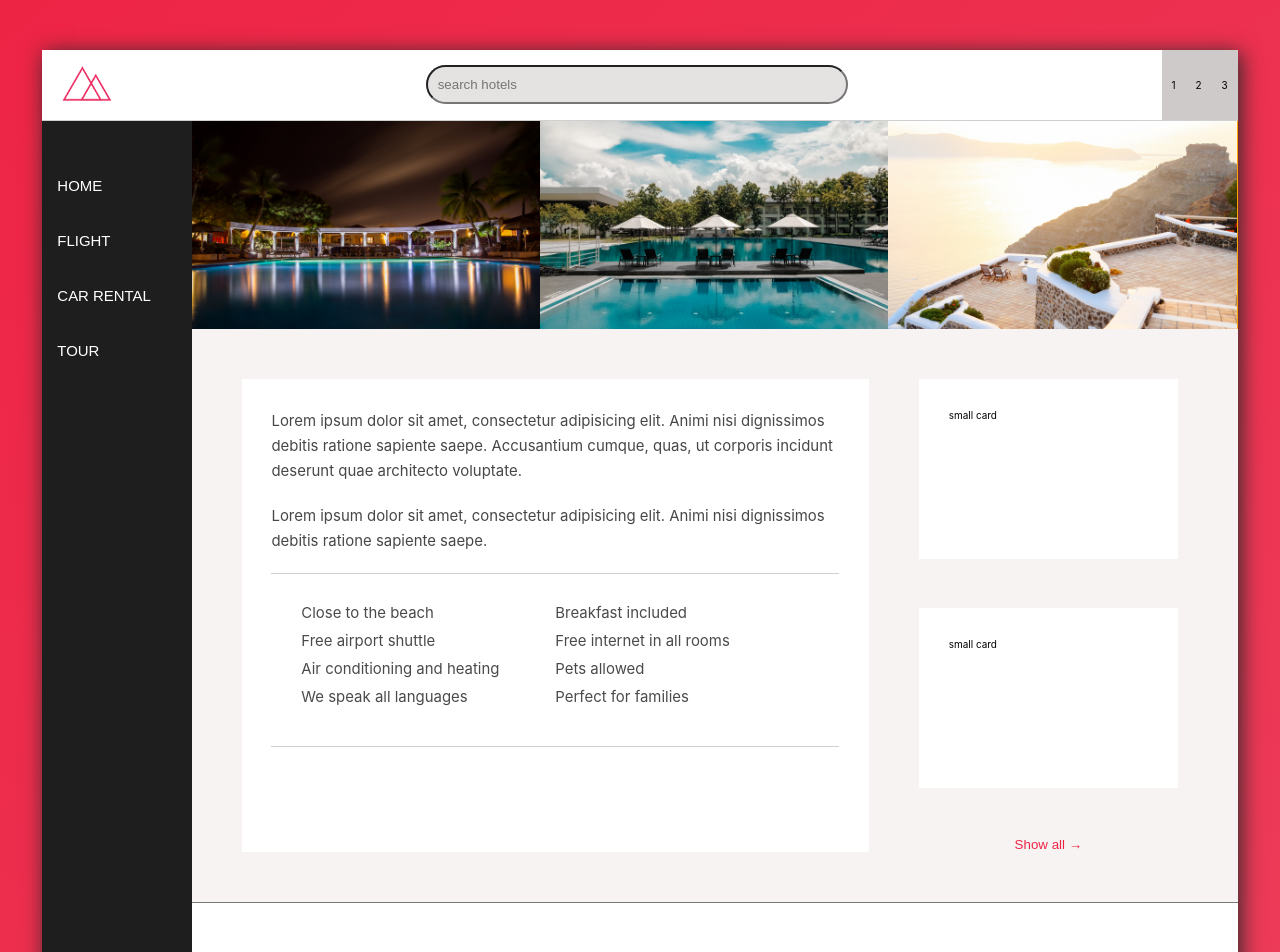
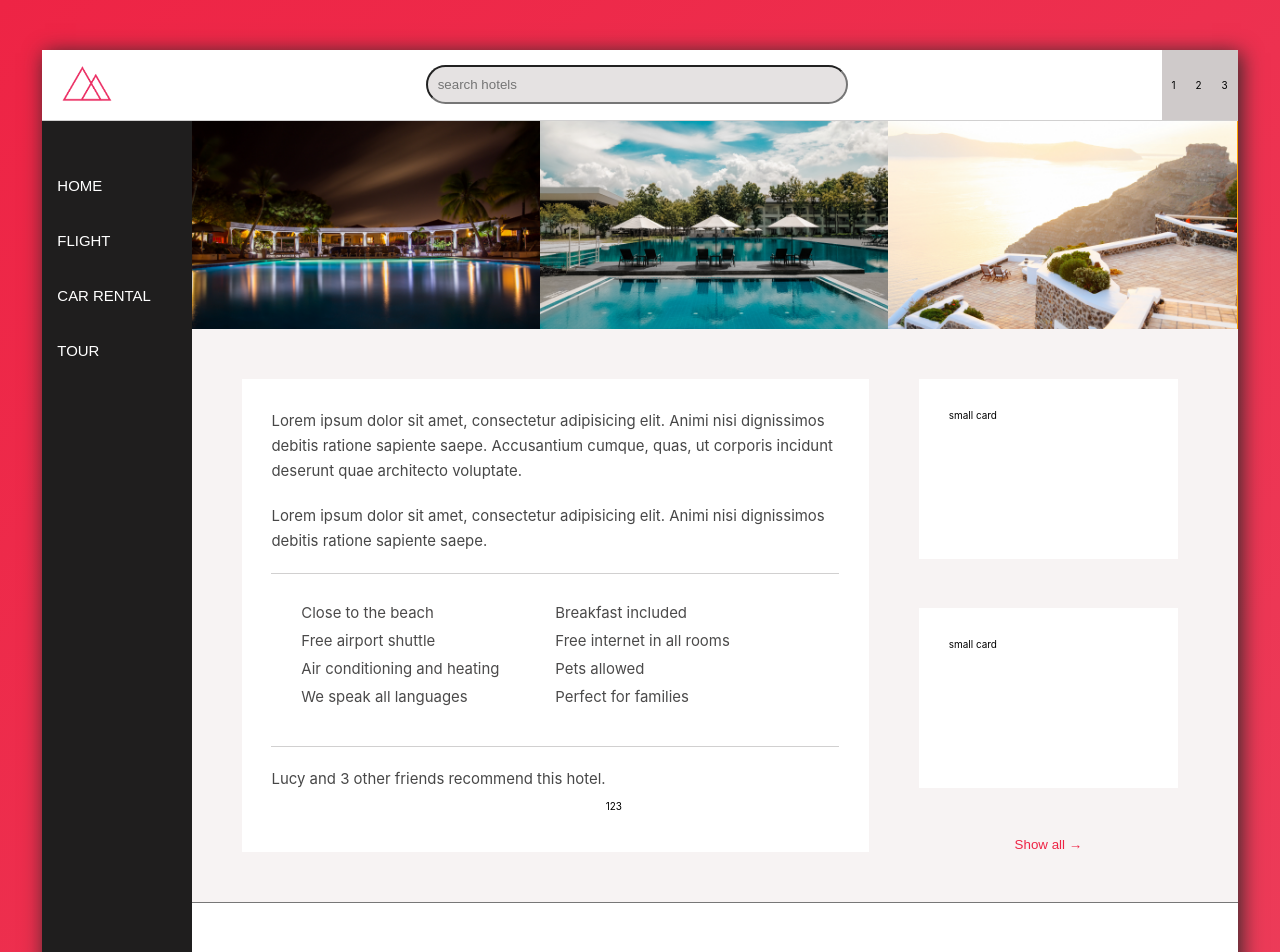
Before and after one commit to ashrofdev/trillo-in-react, a React (Create React App) app: page / in a window 1280 px wide. Shown: the top 952 px of the page. Built offline with nearby package versions, Linux system fonts and the light colour scheme.

Commit message:
filling content

```diff
--- a/src/components/container/container.css
+++ b/src/components/container/container.css
@@ -128,6 +128,12 @@ p {
 .hotel-info .big-card ul li {
     margin-bottom: 1rem;
 }
+.hotel-info .bottom {
+    display: flex;
+}
+.hotel-info figure {
+    align-self: flex-end;
+}
 .hotel-info .small-cards {
     display: flex;
     flex-direction: column;
--- a/src/components/hotel-info/HotelInfo.js
+++ b/src/components/hotel-info/HotelInfo.js
@@ -21,6 +21,12 @@ const HotelInfo = () => {
                     <li>We speak all languages</li>
                     <li>Perfect for families</li>
                 </ul>
+                <div className="bottom">
+                    <p>Lucy and 3 other friends recommend this hotel.</p>
+                    <figure>
+                        123
+                    </figure>
+                </div>
             </div>
             <div className="small-cards">
                 <div className="small-card">
```
